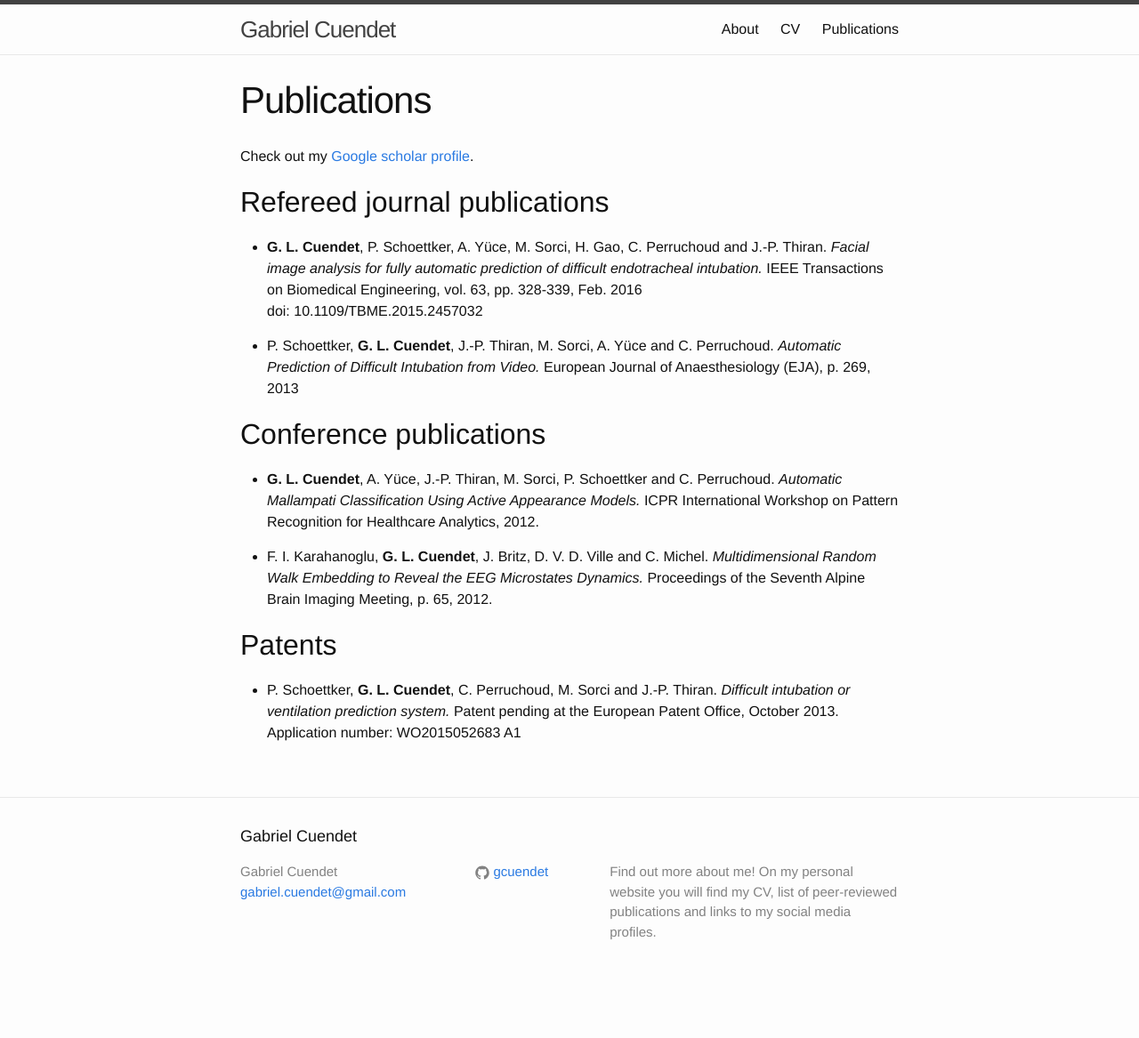
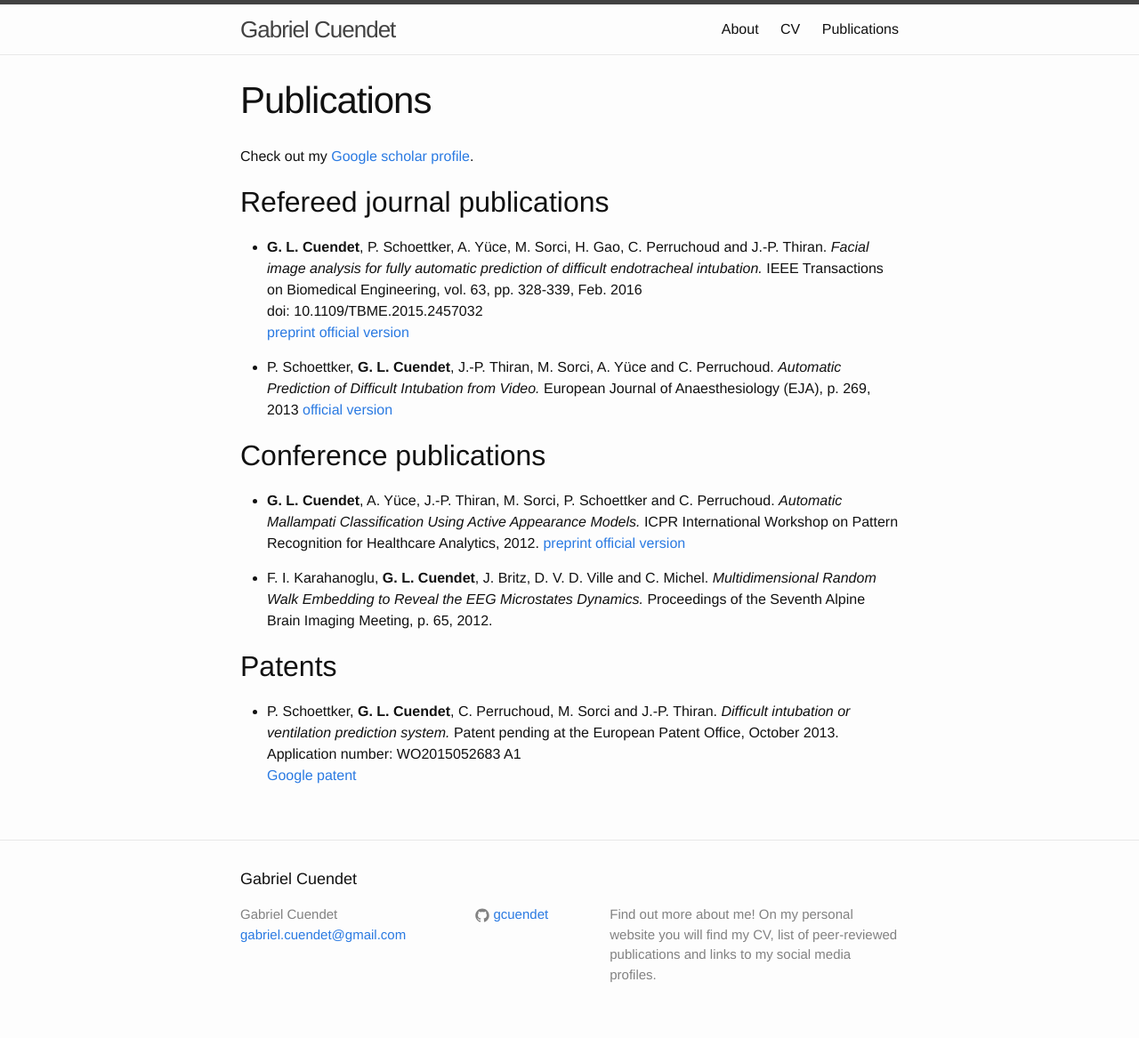
Before and after one commit to gcuendet/gcuendet.github.io, a Jekyll site: the page built from publications.md, in a window 1280 px wide. Shown: the whole page at 89% size. Built offline with Jekyll 4.4.1, drawn with Linux system fonts in a browser that asks for light colours; before the commit the page ends 1119 px from its top, so only the background shows below that.

Commit message:
Update content

```diff
--- a/publications.md
+++ b/publications.md
@@ -11,17 +11,22 @@ Check out my [Google scholar profile][google_scholar].
 * __G. L. Cuendet__, P. Schoettker, A. Yüce, M. Sorci, H. Gao, C. Perruchoud and J.-P. Thiran.
 _Facial image analysis for fully automatic prediction of difficult endotracheal intubation._
 IEEE Transactions on Biomedical Engineering, vol. 63, pp. 328-339, Feb. 2016\\
-doi: 10.1109/TBME.2015.2457032
+doi: 10.1109/TBME.2015.2457032\\
+[preprint](https://infoscience.epfl.ch/record/209965/files/TBME-preprint-infoscience.pdf)
+[official version](http://dx.doi.org/10.1109/TBME.2015.2457032)
 
 * P. Schoettker, __G. L. Cuendet__, J.-P. Thiran, M. Sorci, A. Yüce and C. Perruchoud.
 _Automatic Prediction of Difficult Intubation from Video._
 European Journal of Anaesthesiology (EJA), p. 269, 2013
+[official version](http://journals.lww.com/ejanaesthesiology/Fulltext/2013/06001/Automatic_prediction_of_difficult_intubation_from.842.aspx)
 
 ## Conference publications
 
 * __G. L. Cuendet__, A. Yüce, J.-P. Thiran, M. Sorci, P. Schoettker and C. Perruchoud.
 _Automatic Mallampati Classification Using Active Appearance Models._
 ICPR International Workshop on Pattern Recognition for Healthcare Analytics, 2012.
+[preprint](https://infoscience.epfl.ch/record/181787/files/latex12_final.pdf)
+[official version](https://sites.google.com/site/pr4healthanalytics/proceedings)
 
 * F. I. Karahanoglu, __G. L. Cuendet__, J. Britz, D. V. D. Ville and C. Michel.
 _Multidimensional Random Walk Embedding to Reveal the EEG Microstates Dynamics._
@@ -32,6 +37,9 @@ Proceedings of the Seventh Alpine Brain Imaging Meeting, p. 65, 2012.
 * P. Schoettker, __G. L. Cuendet__, C. Perruchoud, M. Sorci and J.-P. Thiran.
 _Difficult intubation or ventilation prediction system._
 Patent pending at the European Patent Office, October 2013.\\
-Application number: WO2015052683 A1
+Application number: WO2015052683 A1\\
+[Google patent](http://www.google.com/patents/WO2015052683A1)
+
+
 
 [google_scholar]: https://scholar.google.ch/citations?user=WJB6VGIAAAAJ
```
Also changed, not shown: cv.md (+12 -1 lines), _ressources/_images/Logo-2C-21px-R.png (added).
